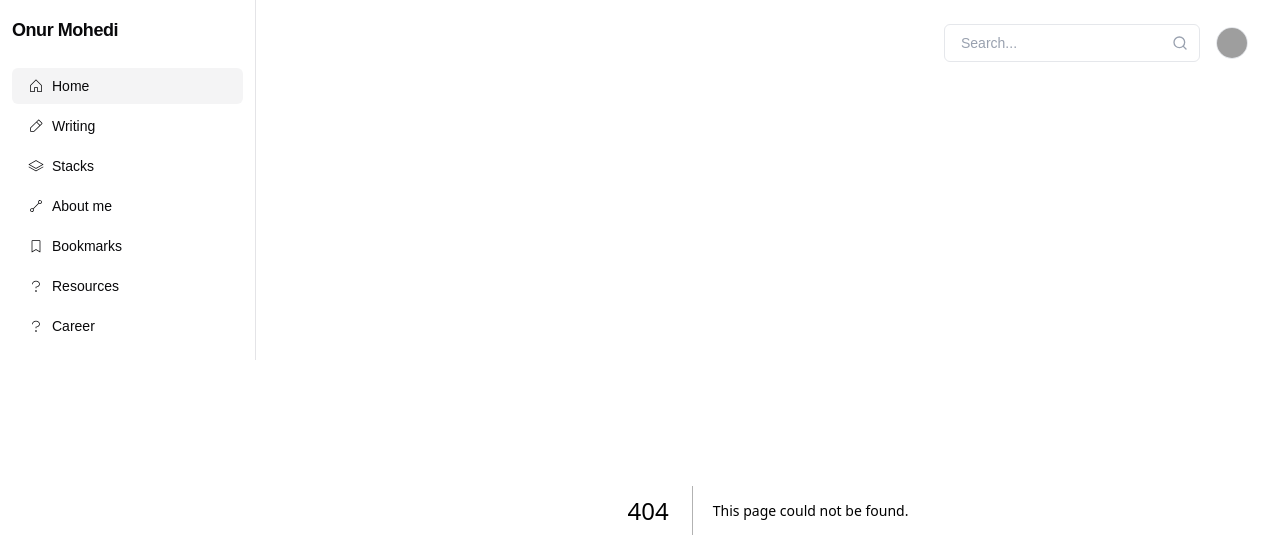
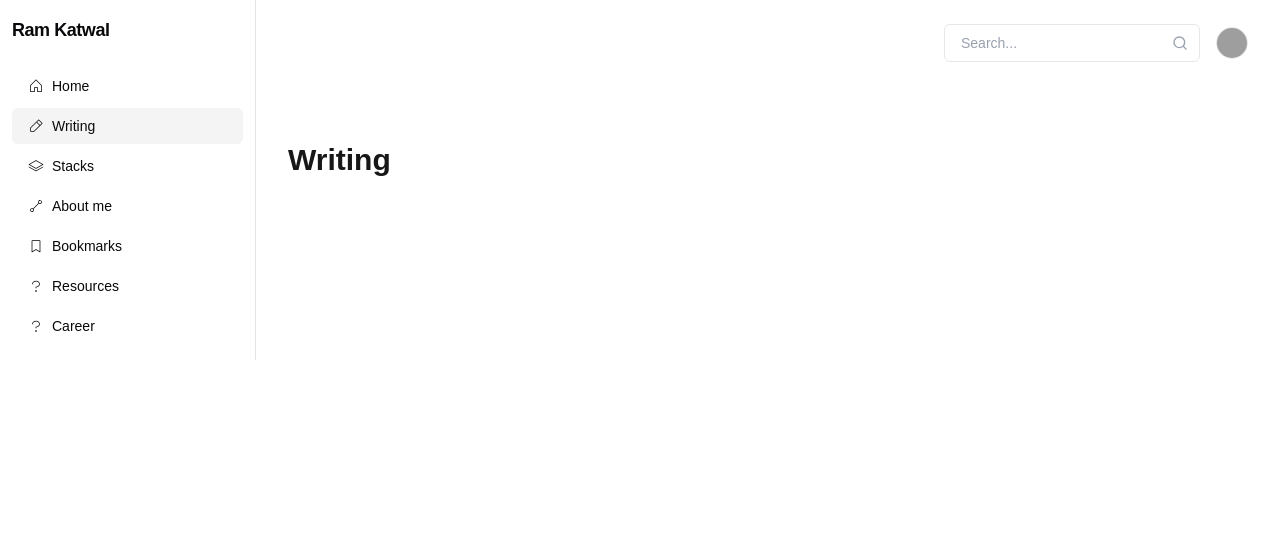
Before and after one commit to RamKatwal/Protfolio-2025, a Next.js app: page /writing in a window 1280 px wide. Before the commit this address had no page. Shown: the top 558 px of the page. Built offline with nearby package versions, Linux system fonts and the light colour scheme; grey boxes are pictures that could not be loaded.

Commit message:
Routing and Navbar

```diff
--- a/app/components/common/Leftbar.tsx
+++ b/app/components/common/Leftbar.tsx
@@ -1,4 +1,9 @@
+'use client';
+
 import React from 'react';
+import Link from 'next/link';
+import { usePathname } from "next/navigation";
+
 import {
   HouseIcon,
   PencilSimpleIcon,
@@ -12,12 +17,15 @@ interface NavItemProps {
   icon: React.ReactNode;
   label: string;
   isActive?: boolean;
+  href: string;
 }
 
-const NavItem = ({ icon, label, isActive = false }: NavItemProps) => {
+
+const NavItem = ({ icon, label, href, isActive = false }: NavItemProps) => {
   return (
+    <Link href={href} className="w-full">
       <div
-      className={`box-border content-stretch flex gap-[8px] h-[36px] items-center px-[16px] py-[8px] relative rounded-[6px] shrink-0 w-full ${
+        className={`box-border content-stretch flex gap-[8px] h-[36px] items-center px-[16px] py-[8px] relative rounded-[6px] shrink-0 w-full cursor-pointer ${
           isActive ? 'bg-zinc-100' : 'bg-white'
         }`}
       >
@@ -28,10 +36,13 @@ const NavItem = ({ icon, label, isActive = false }: NavItemProps) => {
           {label}
         </p>
       </div>
+    </Link>
   );
 };
 
 const Leftbar = () => {
+  const pathname = usePathname();
+
   return (
     <div
       className="bg-white border-[0px_1px_0px_0px] border-solid max-w-64 border-zinc-200 box-border content-stretch flex flex-col gap-[16px] items-start relative size-full"
@@ -39,17 +50,17 @@ const Leftbar = () => {
       <div className="box-border content-stretch flex flex-col gap-[24px] items-start px-[12px] py-[16px] relative shrink-0 w-full">
         <div className="content-stretch flex items-center justify-center relative shrink-0">
           <p className="font-['Inter:Semi_Bold',sans-serif] font-semibold leading-[28px] not-italic relative shrink-0 text-[18px] text-zinc-950 text-nowrap tracking-[-0.45px] whitespace-pre">
-            Onur Mohedi
+            Ram Katwal
           </p>
         </div>
         <div className="content-stretch flex flex-col gap-[4px] items-start relative shrink-0 w-full">
-          <NavItem icon={<HouseIcon />} label="Home" isActive={true} />
-          <NavItem icon={<PencilSimpleIcon />} label="Writing" />
-          <NavItem icon={<StackSimpleIcon />} label="Stacks" />
-          <NavItem icon={<LineSegmentIcon />} label="About me" />
-          <NavItem icon={<BookmarkSimpleIcon />} label="Bookmarks" />
-          <NavItem icon={<QuestionMarkIcon />} label="Resources" />
-          <NavItem icon={<QuestionMarkIcon />} label="Career" />
+          <NavItem icon={<HouseIcon />} label="Home" href='/home' isActive={pathname === '/home' || pathname === '/'} />
+          <NavItem icon={<PencilSimpleIcon />} label="Writing" href='/writing' isActive={pathname === '/writing'} />
+          <NavItem icon={<StackSimpleIcon />} label="Stacks" href='/stacks' isActive={pathname === '/stacks'} />
+          <NavItem icon={<LineSegmentIcon />} label="About me" href='/about-me' isActive={pathname === '/about-me'} />
+          <NavItem icon={<BookmarkSimpleIcon />} label="Bookmarks" href='/bookmarks' isActive={pathname === '/bookmarks'} />
+          <NavItem icon={<QuestionMarkIcon />} label="Resources" href='/resources' isActive={pathname === '/resources'} />
+          <NavItem icon={<QuestionMarkIcon />} label="Career" href='/career' isActive={pathname === '/career'} />
         </div>
       </div>
     </div>
--- /dev/null
+++ b/app/home/page.tsx
@@ -0,0 +1,15 @@
+import Image from "next/image";
+
+export default function Home() {
+  return (
+    <div className="flex min-h-screen items-center justify-center bg-zinc-50 font-sans dark:bg-black">
+      <main className="flex min-h-screen w-full max-w-3xl flex-col items-center justify-between py-32 px-16 bg-white dark:bg-black sm:items-start">
+        <div className="flex flex-col items-center gap-6 text-center sm:items-start sm:text-left">
+          <h1 className="max-w-xs text-3xl font-semibold leading-10 tracking-tight text-black dark:text-zinc-50">
+            Ram Katwal To get started, edit the page.tsx file.
+          </h1>
+        </div>
+      </main>
+    </div>
+  );
+}
--- /dev/null
+++ b/app/writing/page.tsx
@@ -0,0 +1,7 @@
+export default function WritingPage() {
+    return (
+      <div className="p-8">
+        <h1 className="text-3xl font-semibold">Writing</h1>
+      </div>
+    );
+  }
```
Also changed, not shown: app/Home/home.tsx (deleted). Lines whose indentation alone changed are shown as unchanged.
